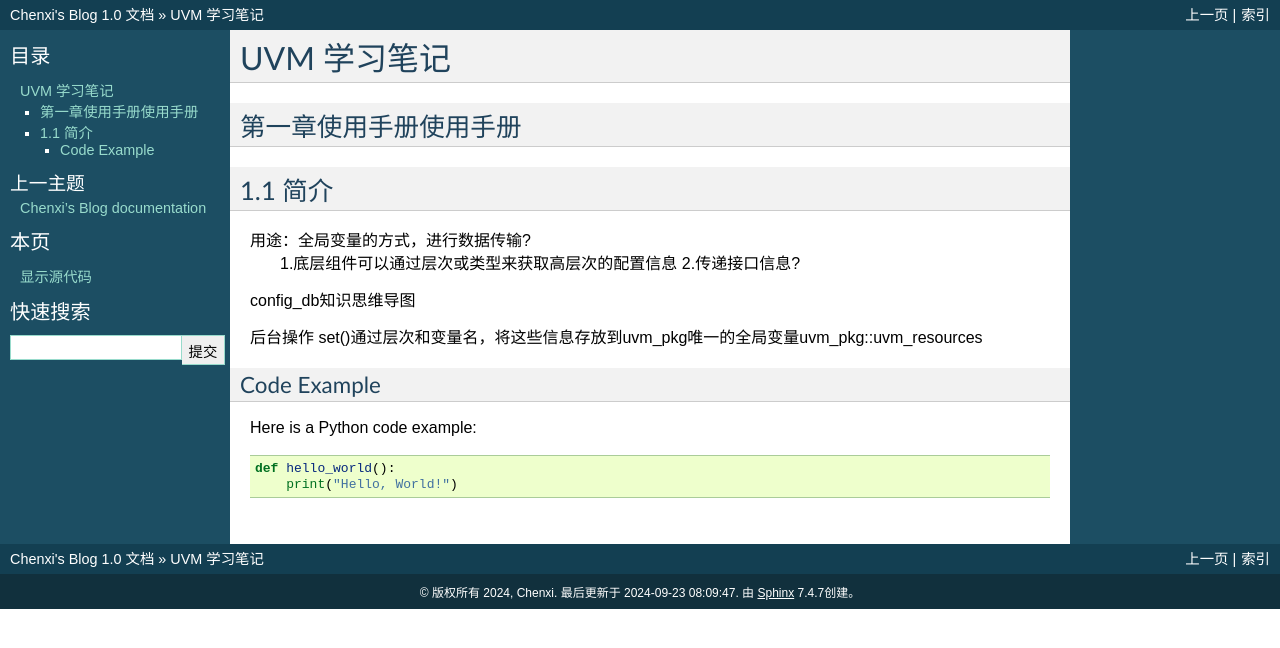
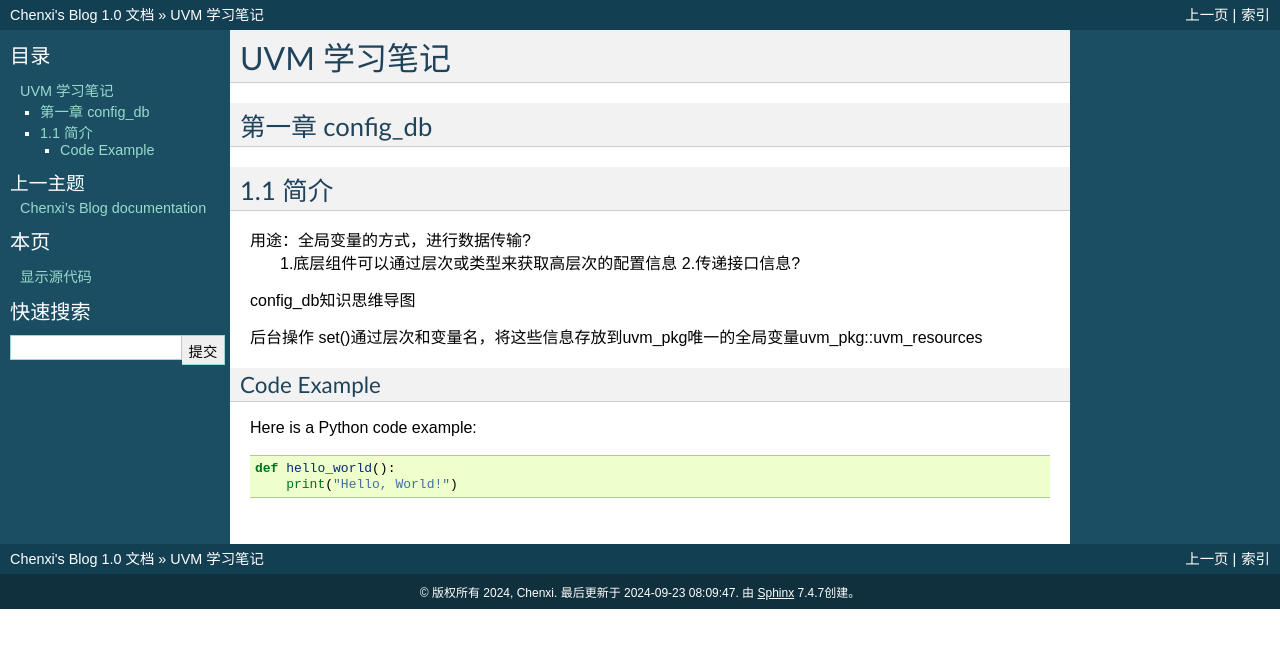
Before and after one commit to FIA-W/Blog, a Sphinx documentation site: the page built from mkdocs_blog/source/blog.rst, in a window 1280 px wide. Shown: the top 648 px of the page. Built offline with Sphinx 7.4.7, drawn with Linux system fonts in a browser that asks for light colours; pages that are not in the unit, such as notebooks, are missing from menus.

Commit message:
Update blog.rst

```diff
--- a/mkdocs_blog/source/blog.rst
+++ b/mkdocs_blog/source/blog.rst
@@ -3,7 +3,7 @@ UVM 学习笔记
 =============================
 
 
-第一章使用手册使用手册
+第一章 config_db
 --------------------
 1.1 简介
 -----------------
```
